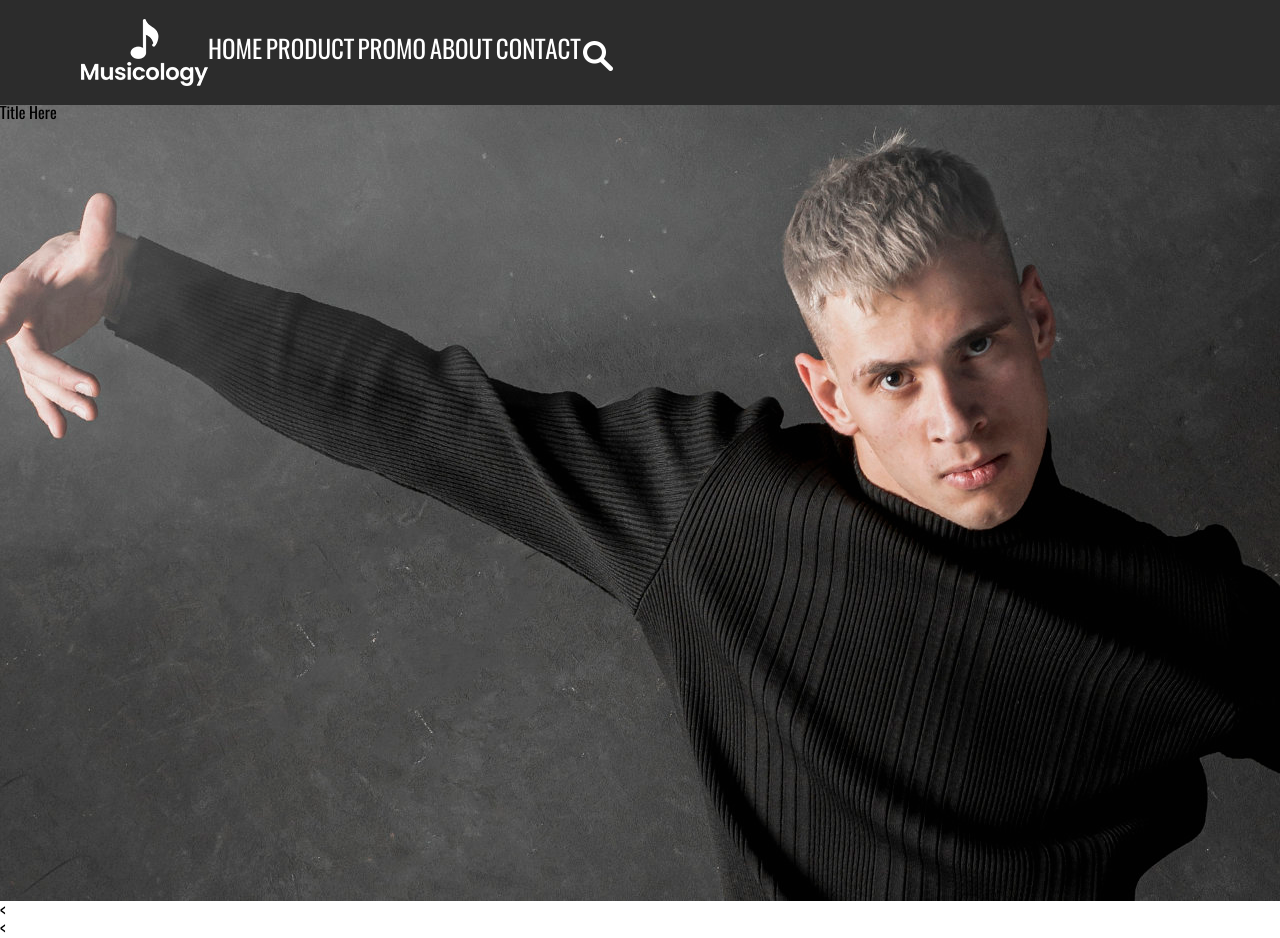
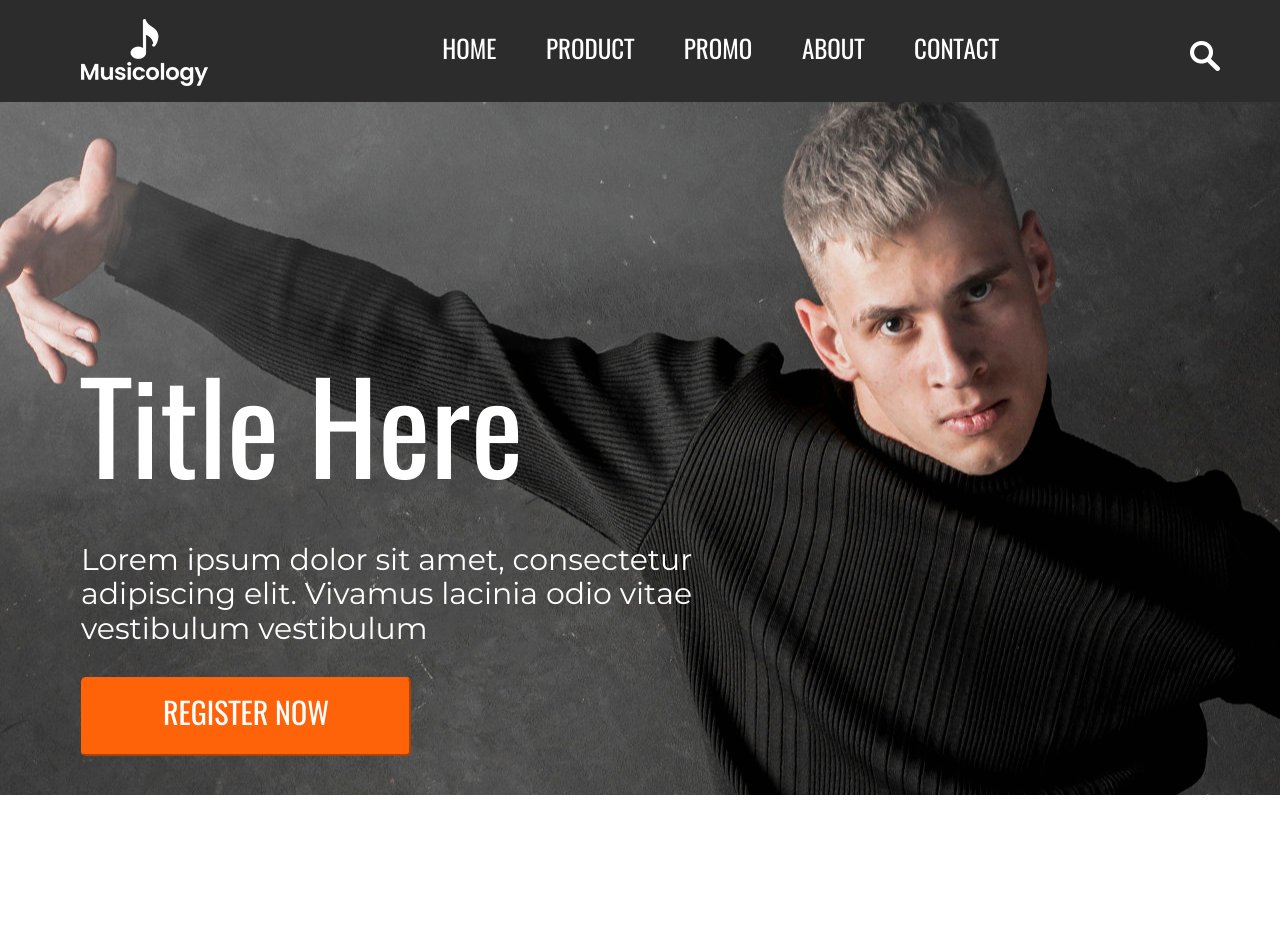
Before and after one commit to DonChronos/musicology, a plain HTML site: page index.html in a window 1280 px wide. After the commit the page ends 800 px from the top, so only its background shows below. Drawn offline with Linux system fonts and the light colour scheme; files whose address does not match are found by name.

Commit message:
<header> and <main> done

```diff
--- a/css/style.css
+++ b/css/style.css
@@ -45,6 +45,7 @@ nav a {
   color: #fff;
   text-decoration: none;
   font-size: 25px;
+  margin-left: 46px;
 }
 
 nav {
@@ -53,7 +54,7 @@ nav {
 
 .header {
   background-color: #2c2c2c;
-  height: 105px;
+  height: 102px;
 }
 
 .flex {
@@ -62,6 +63,7 @@ nav {
   padding-right: 58px;
   padding-top: 19px;
   padding-bottom: 16px;
+  justify-content: space-between;
 }
 
 .search {
@@ -70,8 +72,35 @@ nav {
 
 main {
   background-image: url('../img/main.jpg');
-  height: 796px;
+  height: 693px;
   background-repeat: no-repeat;
   background-color: #ff6309;
   background-position: center;
 }
+
+main div {
+  font-size: 125px;
+  color: white;
+  padding-top: 268px;
+  padding-left: 81px;
+}
+
+main p {
+  font-family: Montserrat;
+  font-size: 30px;
+  color: white;
+  padding-left: 81px;
+  width: 612px;
+}
+
+main button {
+  font-family: Oswald;
+  font-size: 30px;
+  color: white;
+  background-color: #ff6309;
+  margin-left: 81px;
+  border-color: #ff6309;
+  border-radius: 5px;
+  padding: 20px 80px;
+  cursor: pointer;
+}
--- a/index.html
+++ b/index.html
@@ -32,14 +32,14 @@
     </div>
   </header>
   <main>
-    <div class="txt">
-      Title Here
-    </div>
+    <div>Title Here</div>
+    <p>Lorem ipsum dolor sit amet, consectetur adipiscing elit. Vivamus lacinia odio vitae vestibulum vestibulum</p>
+    <button>REGISTER NOW</button>
   </main>
-  <<section>
+  <section>
 
   </section>
-  <<section>
+  <section>
 
   </section>
 </body>
```
